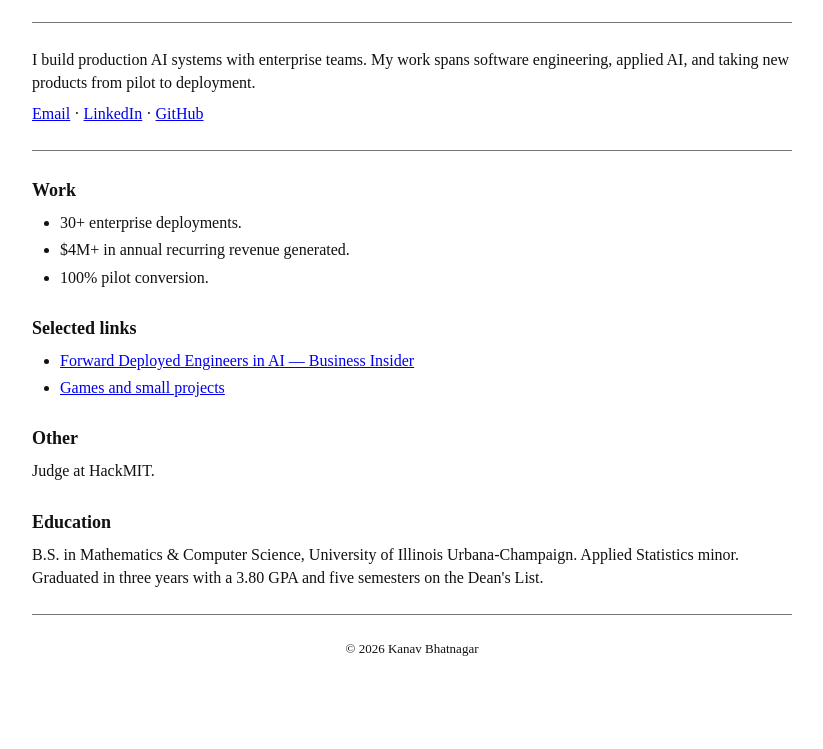
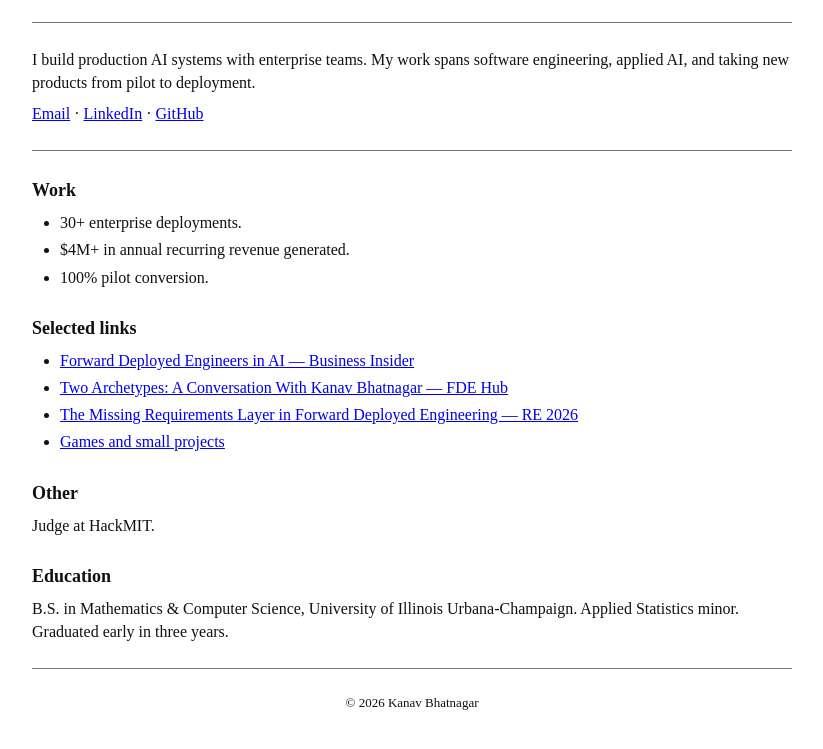
Before and after one commit to Kanavb2/Kanavb2.github.io, a plain HTML site: page index.html in a window 1280 px wide. Shown: the part 111-860 px from the top of the page, without its empty margins (228-1051 px from the left). Before the commit the page ends 830 px from the top, so only its background shows below. Drawn offline with Linux system fonts and the light colour scheme.

Commit message:
Add writing and research links

```diff
--- a/index.html
+++ b/index.html
@@ -15,7 +15,7 @@
     </header>
     <hr>
     <p>I build production AI systems with enterprise teams. My work spans software engineering, applied AI, and taking new products from pilot to deployment.</p>
-    <p><a href="mailto:kanavbhatnagar@outlook.com">Email</a> · <a href="https://linkedin.com/in/kanavbhatnagar">LinkedIn</a> · <a href="https://github.com/Kanavb2">GitHub</a></p>
+    <p><a href="mailto:kanav200701@gmail.com">Email</a> · <a href="https://linkedin.com/in/kanavbhatnagar">LinkedIn</a> · <a href="https://github.com/Kanavb2">GitHub</a></p>
     <hr>
     <section>
       <h2>Work</h2>
@@ -29,6 +29,8 @@
       <h2>Selected links</h2>
       <ul>
         <li><a href="https://www.businessinsider.com/openai-forward-deployed-engineer-ai-adoption-colin-jarvis-2025-11">Forward Deployed Engineers in AI — Business Insider</a></li>
+        <li><a href="https://www.fdehub.org/p/two-archetypes-a-conversation-with">Two Archetypes: A Conversation With Kanav Bhatnagar — FDE Hub</a></li>
+        <li><a href="https://conf.researchr.org/details/RE-2026/RE-2026-industrial-innovation-papers/5/The-Missing-Requirements-Layer-in-Forward-Deployed-Engineering">The Missing Requirements Layer in Forward Deployed Engineering — RE 2026</a></li>
         <li><a href="https://kanavb2.github.io/projects/">Games and small projects</a></li>
       </ul>
     </section>
@@ -38,7 +40,7 @@
     </section>
     <section>
       <h2>Education</h2>
-      <p>B.S. in Mathematics &amp; Computer Science, University of Illinois Urbana-Champaign. Applied Statistics minor. Graduated in three years with a 3.80 GPA and five semesters on the Dean's List.</p>
+      <p>B.S. in Mathematics &amp; Computer Science, University of Illinois Urbana-Champaign. Applied Statistics minor. Graduated early in three years.</p>
     </section>
     <hr>
     <footer>© 2026 Kanav Bhatnagar</footer>
```
